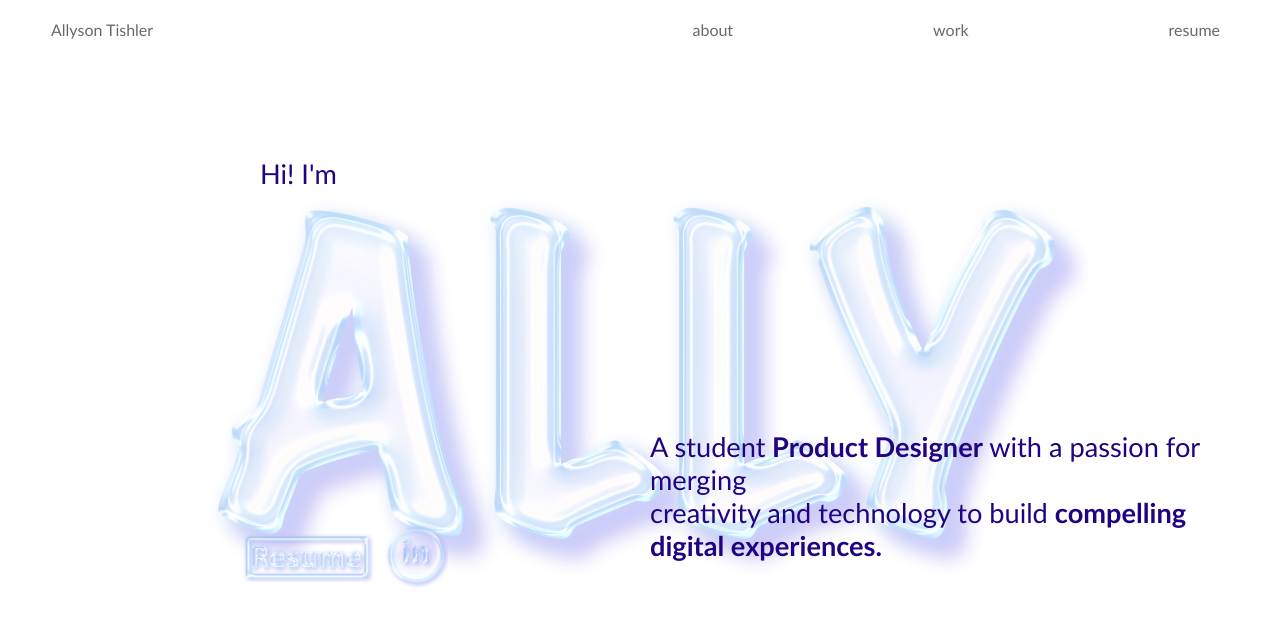
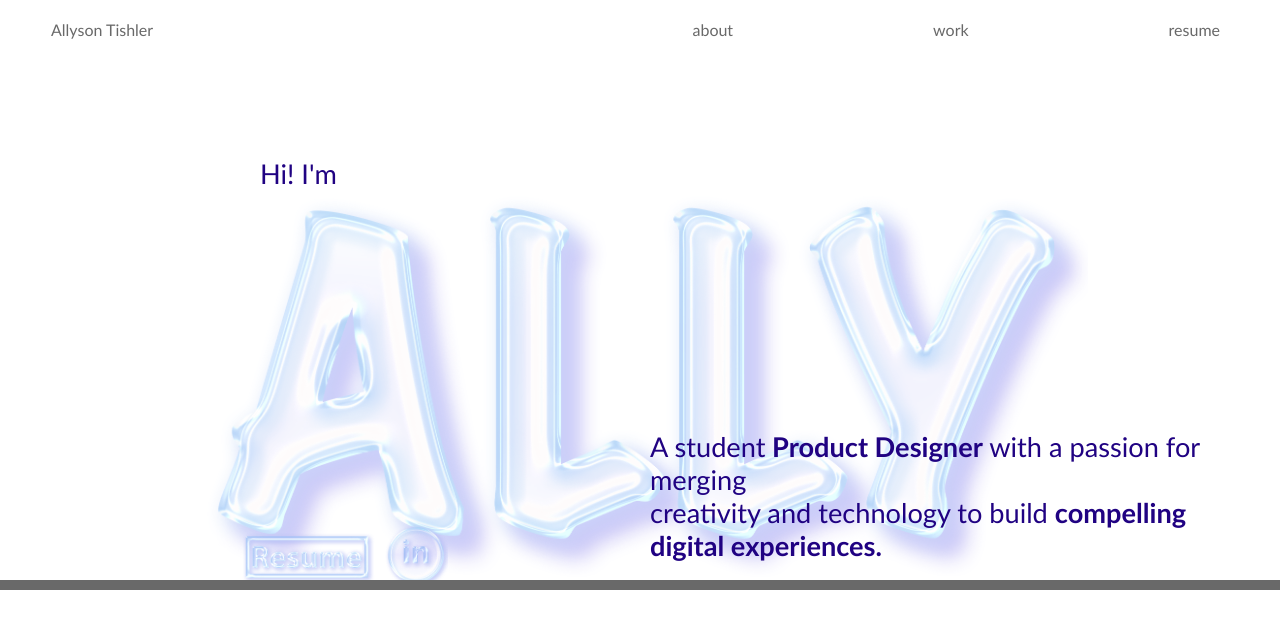
Before and after one commit to allysontishler/whiteportfolio, a plain HTML site: page index.html in a window 1280 px wide. Drawn offline with Linux system fonts and the light colour scheme.

Commit message:
separator

```diff
--- a/index.html
+++ b/index.html
@@ -38,6 +38,7 @@
         <p>A student<b> Product Designer</b> with a passion for merging<br> creativity and technology to build <b>compelling<br>
         digital experiences.</b></p>
       </div>
+      <div class="separator"></div>
     </article>
   </body>
 </html>
--- a/screen.css
+++ b/screen.css
@@ -137,3 +137,12 @@ img {
     bottom: 1px;
     padding-left: 650px;
 }
+
+.separator {
+    position: absolute;
+    bottom: 0;
+    left: 0;
+    width: 100%;
+    height: 10px;
+    background-color: #696969;
+}
```
